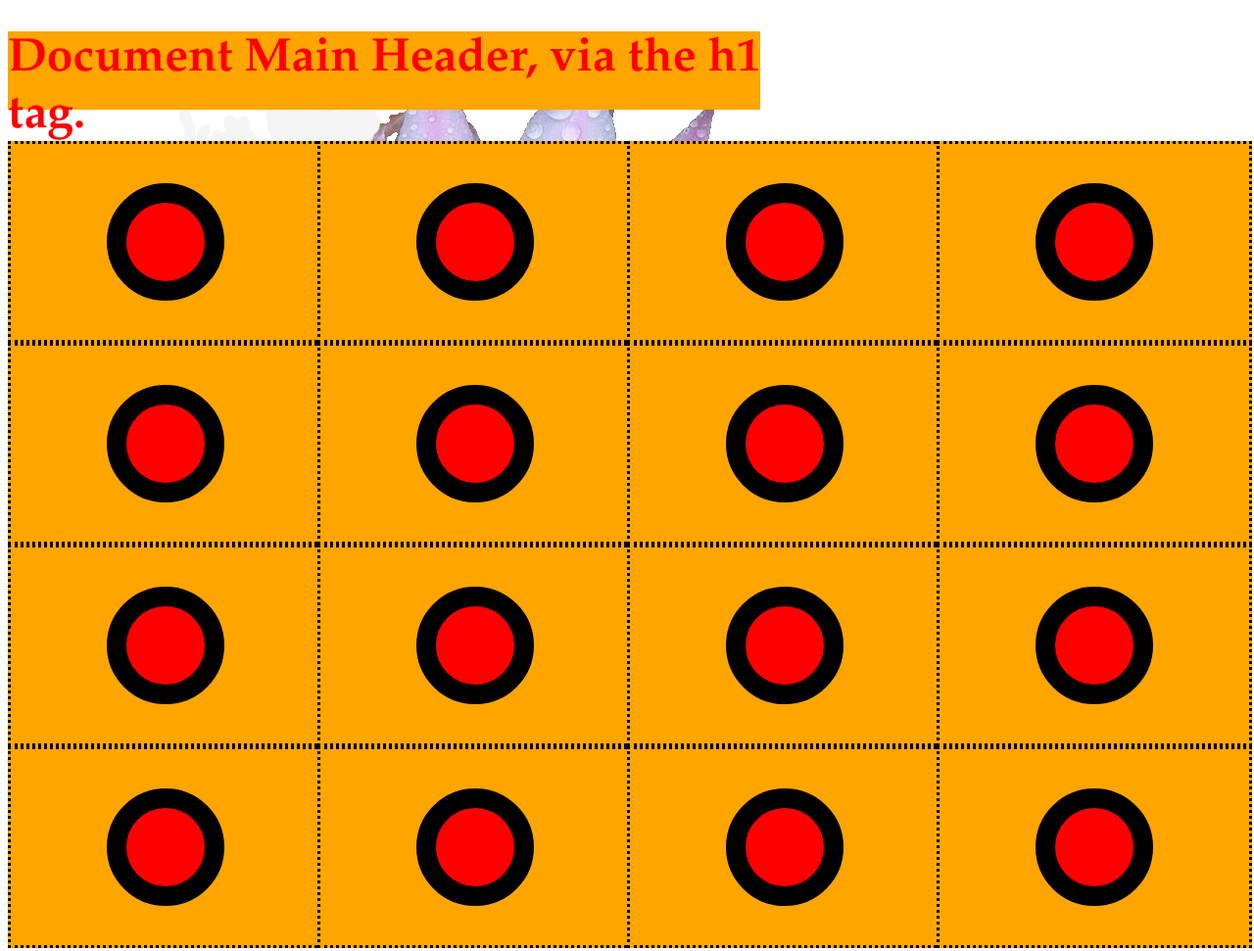
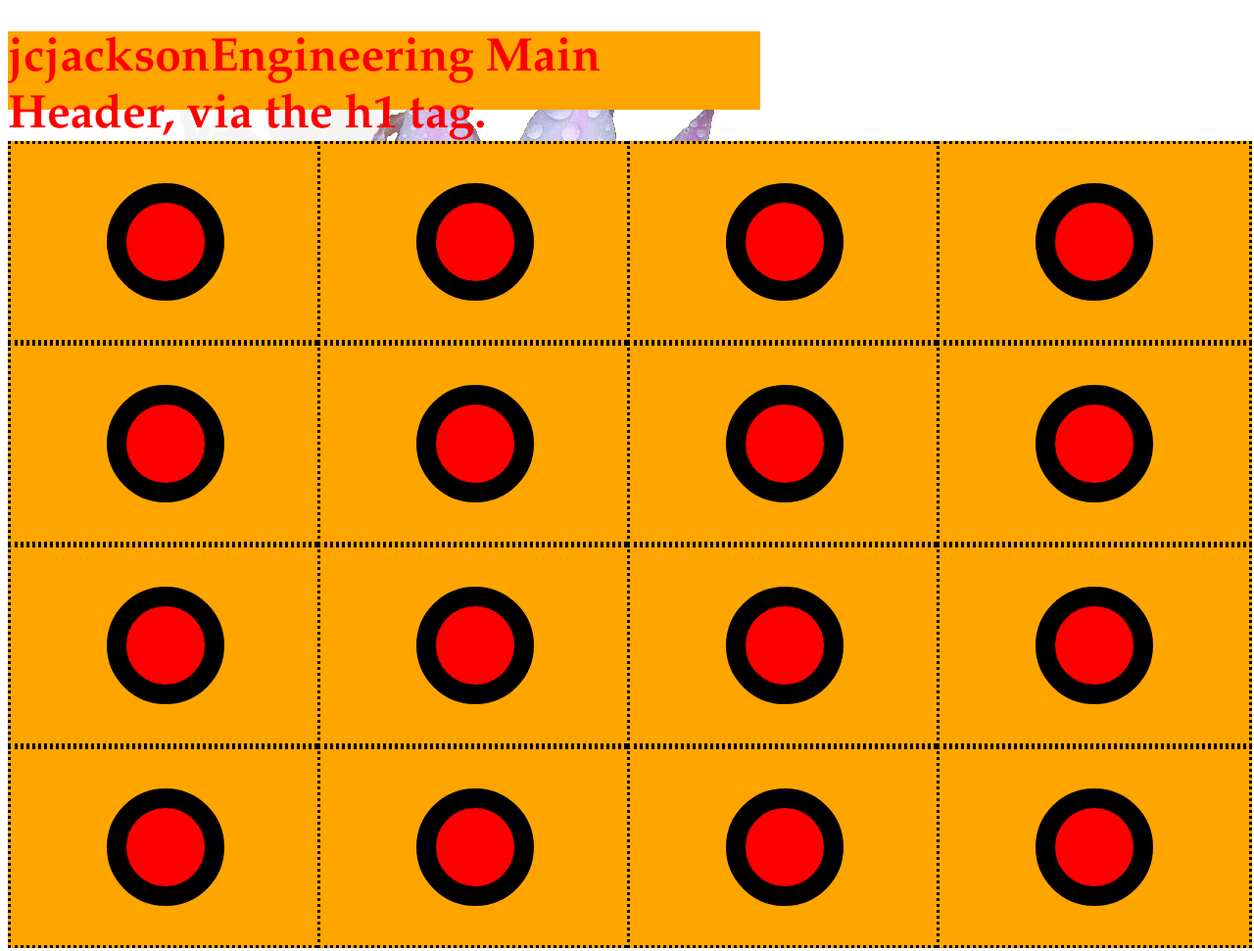
Before and after one commit to jcj52436999/jcjacksonEngineering, a plain HTML site: page index.html in a window 1280 px wide. Shown: the top 971 px of the page at 98% size. Drawn offline with Linux system fonts and the light colour scheme.

Commit message:
titling as jcjacksonEngineering

```diff
--- a/index.html
+++ b/index.html
@@ -10,11 +10,11 @@
     <meta http-equiv="Content-Type" content="text/html; charset=utf-8"/>
     <link rel="stylesheet" href="indexJcjacksonConsulting.css">
 
-    <title>Our Page Title</title>
+    <title>jcjacksonEngineering</title>
 </head>
 <body>
 
-<h1>Document Main Header, via the h1 tag.</h1>
+<h1>jcjacksonEngineering Main Header, via the h1 tag.</h1>
 
 <div id="kybdgrd"
       >
```
